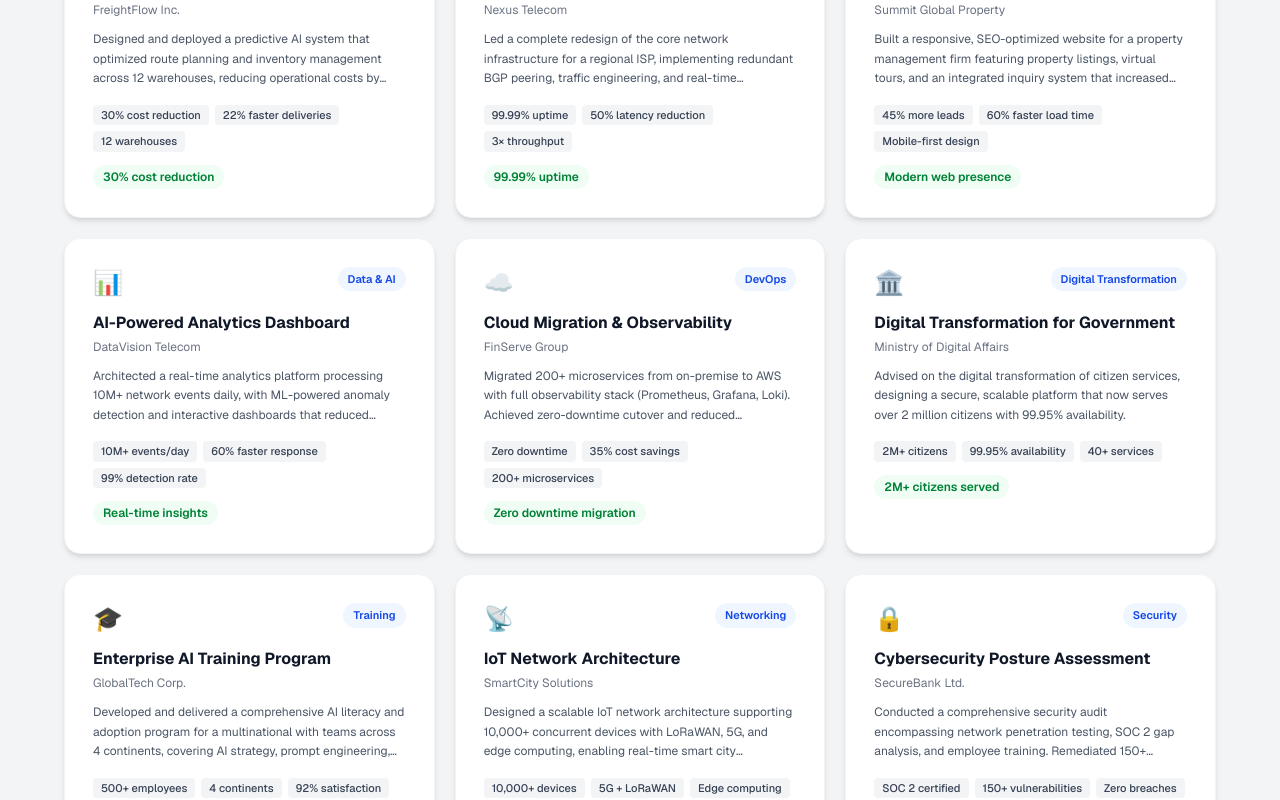
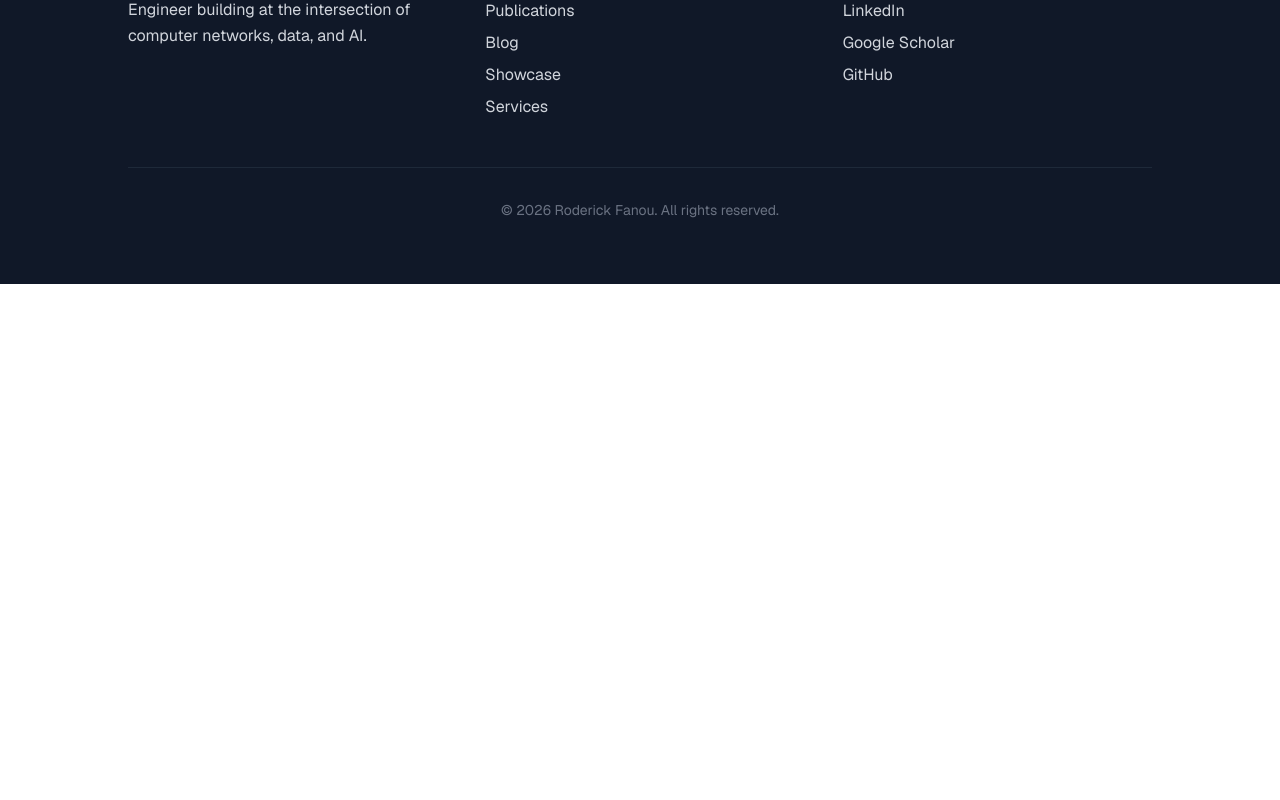
Before and after one commit to rodricfanou/rodricfanou.github.io, a Next.js app: page /showcase in a window 1280 px wide. Shown: the part 1300-2100 px from the top of the page. After the commit the page ends 1584 px from the top, so only its background shows below. Built offline with nearby package versions, Linux system fonts and the light colour scheme.

Commit message:
Strip /showcase to only Summit Global Property and Real Estate AI Showcase; comment out video section

```diff
--- a/src/app/showcase/page.tsx
+++ b/src/app/showcase/page.tsx
@@ -4,26 +4,8 @@ import FadeIn from "@/components/FadeIn";
 import { useLanguage } from "@/components/LanguageProvider";
 import Link from "next/link";
 
-const caseStudies = {
+const projects = {
   en: [
-    {
-      icon: "🚚",
-      title: "AI Strategy for Global Logistics",
-      client: "FreightFlow Inc.",
-      tag: "AI Consulting",
-      result: "30% cost reduction",
-      desc: "Designed and deployed a predictive AI system that optimized route planning and inventory management across 12 warehouses, reducing operational costs by 30% and delivery times by 22%.",
-      metrics: ["30% cost reduction", "22% faster deliveries", "12 warehouses"],
-    },
-    {
-      icon: "🌐",
-      title: "Network Infrastructure Overhaul",
-      client: "Nexus Telecom",
-      tag: "Networking",
-      result: "99.99% uptime",
-      desc: "Led a complete redesign of the core network infrastructure for a regional ISP, implementing redundant BGP peering, traffic engineering, and real-time monitoring to achieve 99.99% uptime.",
-      metrics: ["99.99% uptime", "50% latency reduction", "3× throughput"],
-    },
     {
       icon: "🏠",
       title: "Summit Global Property Platform",
@@ -35,88 +17,17 @@ const caseStudies = {
       url: "https://summitglobalproperty.com/",
     },
     {
-      icon: "📊",
-      title: "AI-Powered Analytics Dashboard",
-      client: "DataVision Telecom",
-      tag: "Data & AI",
-      result: "Real-time insights",
-      desc: "Architected a real-time analytics platform processing 10M+ network events daily, with ML-powered anomaly detection and interactive dashboards that reduced incident response time by 60%.",
-      metrics: ["10M+ events/day", "60% faster response", "99% detection rate"],
-    },
-    {
-      icon: "☁️",
-      title: "Cloud Migration & Observability",
-      client: "FinServe Group",
-      tag: "DevOps",
-      result: "Zero downtime migration",
-      desc: "Migrated 200+ microservices from on-premise to AWS with full observability stack (Prometheus, Grafana, Loki). Achieved zero-downtime cutover and reduced infrastructure costs by 35%.",
-      metrics: ["Zero downtime", "35% cost savings", "200+ microservices"],
-    },
-    {
-      icon: "🏛️",
-      title: "Digital Transformation for Government",
-      client: "Ministry of Digital Affairs",
-      tag: "Digital Transformation",
-      result: "2M+ citizens served",
-      desc: "Advised on the digital transformation of citizen services, designing a secure, scalable platform that now serves over 2 million citizens with 99.95% availability.",
-      metrics: ["2M+ citizens", "99.95% availability", "40+ services"],
-    },
-    {
-      icon: "🎓",
-      title: "Enterprise AI Training Program",
-      client: "GlobalTech Corp.",
-      tag: "Training",
-      result: "500+ employees trained",
-      desc: "Developed and delivered a comprehensive AI literacy and adoption program for a multinational with teams across 4 continents, covering AI strategy, prompt engineering, and responsible AI.",
-      metrics: ["500+ employees", "4 continents", "92% satisfaction"],
-    },
-    {
-      icon: "📡",
-      title: "IoT Network Architecture",
-      client: "SmartCity Solutions",
-      tag: "Networking",
-      result: "10,000+ devices supported",
-      desc: "Designed a scalable IoT network architecture supporting 10,000+ concurrent devices with LoRaWAN, 5G, and edge computing, enabling real-time smart city monitoring and automation.",
-      metrics: ["10,000+ devices", "5G + LoRaWAN", "Edge computing"],
-    },
-    {
-      icon: "🔒",
-      title: "Cybersecurity Posture Assessment",
-      client: "SecureBank Ltd.",
-      tag: "Security",
-      result: "150+ vulnerabilities fixed",
-      desc: "Conducted a comprehensive security audit encompassing network penetration testing, SOC 2 gap analysis, and employee training. Remediated 150+ vulnerabilities and achieved SOC 2 certification.",
-      metrics: ["SOC 2 certified", "150+ vulnerabilities", "Zero breaches"],
-    },
-    {
-      icon: "🤖",
-      title: "ML Model Deployment Pipeline",
-      client: "AI-Core Analytics",
-      tag: "MLOps",
-      result: "80% faster deployment",
-      desc: "Built an end-to-end MLOps pipeline with automated CI/CD, model versioning, A/B testing, and monitoring. Reduced model deployment time from weeks to hours while maintaining 99.5% accuracy.",
-      metrics: ["80% faster deploys", "99.5% accuracy", "CI/CD automation"],
+      icon: "🏘️",
+      title: "Real Estate AI Showcase",
+      client: "AI-Generated Content",
+      tag: "AI Automation",
+      result: "10 sample listings",
+      desc: "10 professional real estate listings generated entirely with AI, demonstrating how AI can produce high-quality property descriptions, pricing, and features.",
+      metrics: ["AI-generated", "Under 2 minutes", "Production-ready"],
+      url: "/real-estate-showcase",
     },
   ],
   fr: [
-    {
-      icon: "🚚",
-      title: "Stratégie IA pour la Logistique Globale",
-      client: "FreightFlow Inc.",
-      tag: "Conseil en IA",
-      result: "30% de réduction des coûts",
-      desc: "Conception et déploiement d'un système d'IA prédictive optimisant la planification des itinéraires et la gestion des stocks dans 12 entrepôts, réduisant les coûts de 30% et les délais de livraison de 22%.",
-      metrics: ["30% moins de coûts", "22% livraisons plus rapides", "12 entrepôts"],
-    },
-    {
-      icon: "🌐",
-      title: "Refonte de l'Infrastructure Réseau",
-      client: "Nexus Telecom",
-      tag: "Réseaux",
-      result: "99.99% de disponibilité",
-      desc: "Refonte complète de l'infrastructure réseau centrale d'un FAI régional avec peering BGP redondant, ingénierie du trafic et surveillance en temps réel pour atteindre 99.99% de disponibilité.",
-      metrics: ["99.99% disponibilité", "50% moins de latence", "3× débit"],
-    },
     {
       icon: "🏠",
       title: "Plateforme Summit Global Property",
@@ -128,72 +39,19 @@ const caseStudies = {
       url: "https://summitglobalproperty.com/",
     },
     {
-      icon: "📊",
-      title: "Tableau de Bord Analytique par IA",
-      client: "DataVision Telecom",
-      tag: "Données & IA",
-      result: "Informations en temps réel",
-      desc: "Architecture d'une plateforme d'analyse en temps réel traitant 10M+ événements réseau par jour, avec détection d'anomalies par ML et tableaux de bord interactifs réduisant le temps de réponse de 60%.",
-      metrics: ["10M+ événements/jour", "60% réponse plus rapide", "99% détection"],
-    },
-    {
-      icon: "☁️",
-      title: "Migration Cloud & Observabilité",
-      client: "FinServe Group",
-      tag: "DevOps",
-      result: "Migration sans interruption",
-      desc: "Migration de 200+ microservices sur site vers AWS avec stack d'observabilité complète (Prometheus, Grafana, Loki). Coupure zéro et réduction des coûts d'infrastructure de 35%.",
-      metrics: ["Zéro interruption", "35% économies", "200+ microservices"],
-    },
-    {
-      icon: "🏛️",
-      title: "Transformation Numérique Gouvernementale",
-      client: "Ministère du Numérique",
-      tag: "Transformation Digitale",
-      result: "2M+ citoyens servis",
-      desc: "Conseil sur la transformation numérique des services citoyens : plateforme sécurisée et scalable servant plus de 2 millions de citoyens avec 99.95% de disponibilité.",
-      metrics: ["2M+ citoyens", "99.95% disponibilité", "40+ services"],
-    },
-    {
-      icon: "🎓",
-      title: "Programme de Formation IA en Entreprise",
-      client: "GlobalTech Corp.",
-      tag: "Formation",
-      result: "500+ employés formés",
-      desc: "Programme complet de formation à l'IA pour une multinationale sur 4 continents, couvrant la stratégie IA, l'ingénierie des prompts et l'IA responsable.",
-      metrics: ["500+ employés", "4 continents", "92% satisfaction"],
-    },
-    {
-      icon: "📡",
-      title: "Architecture Réseau IoT",
-      client: "SmartCity Solutions",
-      tag: "Réseaux",
-      result: "10 000+ appareils supportés",
-      desc: "Architecture réseau IoT scalable supportant 10 000+ appareils simultanés avec LoRaWAN, 5G et edge computing pour la surveillance et l'automatisation de villes intelligentes.",
-      metrics: ["10 000+ appareils", "5G + LoRaWAN", "Edge computing"],
-    },
-    {
-      icon: "🔒",
-      title: "Évaluation de la Posture Cybersécurité",
-      client: "SecureBank Ltd.",
-      tag: "Sécurité",
-      result: "150+ vulnérabilités corrigées",
-      desc: "Audit de sécurité complet incluant tests de pénétration réseau, analyse des écarts SOC 2 et formation des employés. Obtention de la certification SOC 2.",
-      metrics: ["Certifié SOC 2", "150+ vulnérabilités", "Zéro incident"],
-    },
-    {
-      icon: "🤖",
-      title: "Pipeline de Déploiement de Modèles ML",
-      client: "AI-Core Analytics",
-      tag: "MLOps",
-      result: "80% déploiement plus rapide",
-      desc: "Pipeline MLOps complet avec CI/CD automatisé, versionnement de modèles, tests A/B et monitoring. Réduction du temps de déploiement de semaines à heures avec 99.5% de précision.",
-      metrics: ["80% plus rapide", "99.5% précision", "CI/CD automatisé"],
+      icon: "🏘️",
+      title: "Réalisations Immobilières IA",
+      client: "Contenu Généré par IA",
+      tag: "Automatisation IA",
+      result: "10 annonces exemples",
+      desc: "10 annonces immobilières professionnelles générées entièrement par l'IA, démontrant comment l'IA peut produire des descriptions de propriétés de haute qualité.",
+      metrics: ["Généré par IA", "Moins de 2 minutes", "Prêt à l'emploi"],
+      url: "/real-estate-showcase",
     },
   ],
 };
 
-function CaseStudyCard({ item }: { item: (typeof caseStudies.en)[number] }) {
+function ProjectCard({ item }: { item: (typeof projects.en)[number] }) {
   const Card = item.url ? "a" : "div";
   const props = item.url
     ? { href: item.url, target: "_blank", rel: "noopener noreferrer" }
@@ -241,7 +99,7 @@ function CaseStudyCard({ item }: { item: (typeof caseStudies.en)[number] }) {
 export default function Showcase() {
   const { lang } = useLanguage();
   const isFr = lang === "fr";
-  const items = caseStudies[lang as "en" | "fr"];
+  const items = projects[lang as "en" | "fr"];
 
   return (
     <main className="bg-gray-100 min-h-screen py-8 px-4 flex flex-col items-center md:py-12 md:px-8">
@@ -271,7 +129,8 @@ export default function Showcase() {
         </div>
       </section>
 
-      {/* Demo Video Section */}
+      {/* Demo Video Section — commented out until video is ready */}
+      {/*
       <section className="relative w-full max-w-6xl mt-8 rounded-2xl shadow-lg px-6 py-10 md:mt-10 md:rounded-3xl md:px-16 md:py-14 bg-gray-200">
         <FadeIn>
           <h2 className="text-xl font-bold text-gray-900 mb-2 text-center">
@@ -300,16 +159,17 @@ export default function Showcase() {
           </p>
         </FadeIn>
       </section>
+      */}
 
-      {/* Case Studies Grid */}
-      <section className="w-full max-w-6xl mt-8 md:mt-10">
+      {/* Projects Grid */}
+      <section className="w-full max-w-4xl mt-8 md:mt-10">
         <FadeIn>
           <h2 className="text-xl font-bold text-gray-900 mb-6 text-center">
-            {isFr ? "Projets Récents" : "Featured Projects"}
+            {isFr ? "Projets à la Une" : "Featured Projects"}
           </h2>
-          <div className="grid grid-cols-1 sm:grid-cols-2 lg:grid-cols-3 gap-5">
+          <div className="grid grid-cols-1 sm:grid-cols-2 gap-5">
             {items.map((item) => (
-              <CaseStudyCard key={item.title} item={item} />
+              <ProjectCard key={item.title} item={item} />
             ))}
           </div>
         </FadeIn>
```
